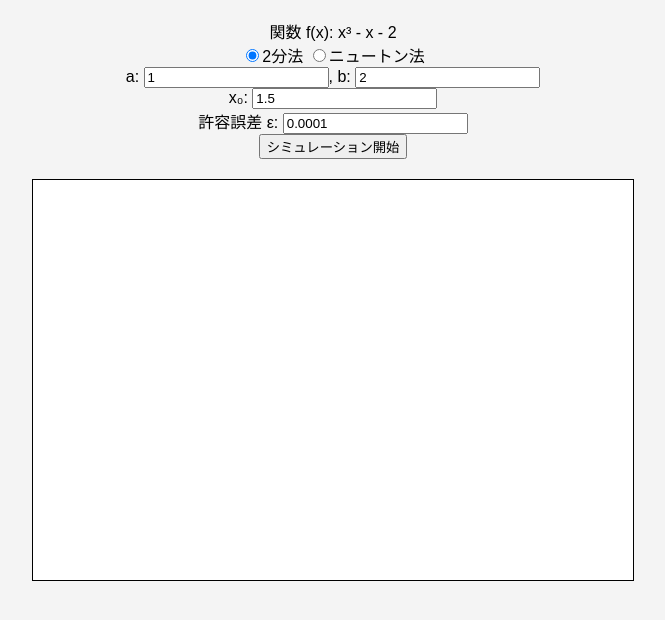
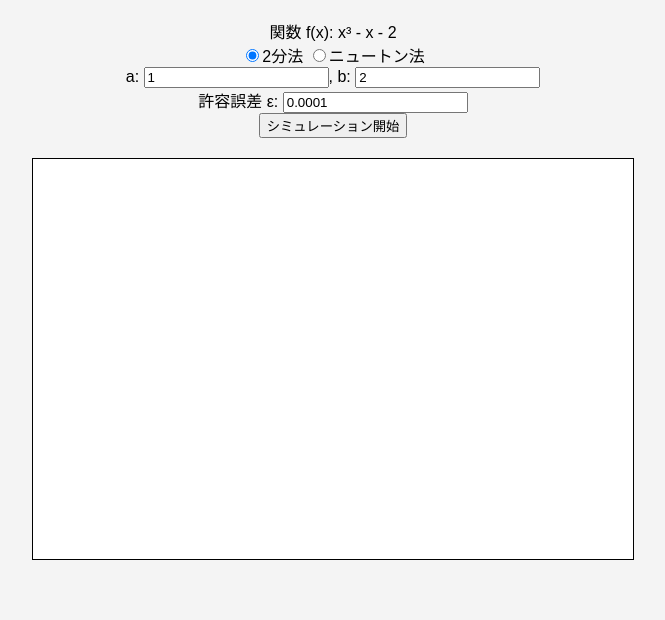
Before and after one commit to oouou/newton-bisection-simulator, a plain HTML site: page index.html in a window 1280 px wide. Shown: the part 70-690 px from the top of the page, without its empty margins (307-972 px from the left). Drawn offline with Linux system fonts and the light colour scheme.

Commit message:
Update index.html

```diff
--- a/index.html
+++ b/index.html
@@ -16,7 +16,7 @@
       a: <input type="number" id="a" value="1">,
       b: <input type="number" id="b" value="2">
     </div>
-    <div id="newton-inputs">
+    <div id="newton-inputs"style="display: none;">
       x₀: <input type="number" id="x0" value="1.5">
     </div>
     許容誤差 ε: <input type="number" id="epsilon" value="0.0001" step="0.0001"><br>
```
